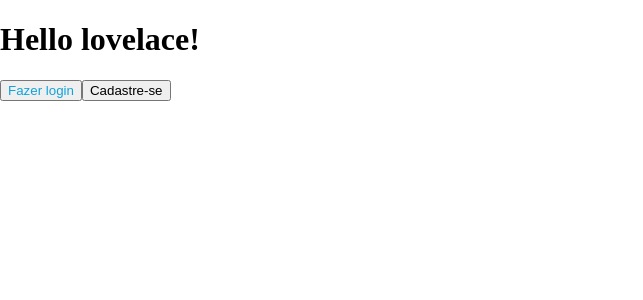
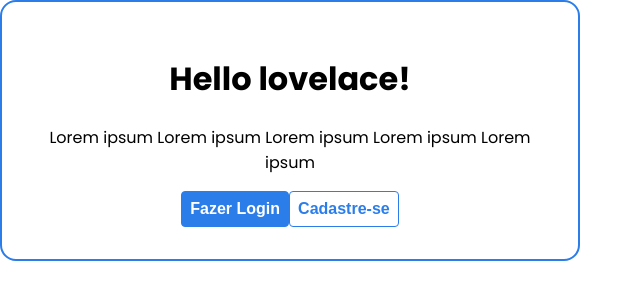
Before and after one commit to caioteixeiraa/tcc-front, a Next.js app in the folder lovelace/: page / in a window 1280 px wide. Shown: the top 300 px of the page, without its empty margins (0-643 px from the left). Built offline with nearby package versions, Linux system fonts and the light colour scheme.

Commit message:
Styling homepage

```diff
--- a/lovelace/assets/design-system/Button.js
+++ /dev/null
@@ -1,5 +0,0 @@
-import styled from 'styled-components'
-
-export const Button = styled.button`
-  color: ${({ theme }) => theme.colors.primary};
-`
--- /dev/null
+++ b/lovelace/assets/design-system/buttons.js
@@ -0,0 +1,29 @@
+import styled from 'styled-components'
+
+export const Button = styled.button`
+  font-weight: 600;
+  font-size: 16px;
+  border: ${({ theme }) => `1px solid ${theme.colors.primary.normal}`};
+  border-radius: 4px;
+  cursor: pointer;
+  padding: 8px 8px;
+`
+
+export const PrimaryButton = styled(Button)`
+  background-color: ${({ theme }) => theme.colors.primary.normal};
+  color: #FFFFFF;
+  transition: background-color 0.3s;
+  &:hover {
+    background-color: ${({ theme }) => theme.colors.primary.dark};
+  }
+  `
+
+export const SecondaryButton = styled(Button)`
+  background-color: ${({ theme }) => theme.colors.white};
+  color: ${({ theme }) => theme.colors.primary.normal};
+  transition: background-color 0.3s;
+  &:hover {
+    border: ${({ theme }) => `1px solid ${theme.colors.primary.dark}`};
+    color: ${({ theme }) => theme.colors.primary.dark};
+  }
+`
--- a/lovelace/assets/styles/globalStyles.js
+++ b/lovelace/assets/styles/globalStyles.js
@@ -4,11 +4,20 @@ export const GlobalStyle = createGlobalStyle`
   body {
     margin: 0;
     padding: 0;
+    font-family: 'Poppins', sans-serif;
   }
 `
 
 export const theme = {
   colors: {
-    primary: '#12a2da'
+    primary: {
+      normal: '#2B7DE9',
+      dark: '#0B5DC9'
+    },
+    grey: {
+      normal: '#EFEFEF',
+    },
+    black: '#1A1A1A',
+    white: '#FFFFFF'
   }
 }
--- /dev/null
+++ b/lovelace/components/WelcomeCard/index.js
@@ -0,0 +1,17 @@
+import React from 'react'
+import Link from 'next/link'
+import { PrimaryButton, SecondaryButton } from '../../assets/design-system/buttons'
+import { CardContainer, Title, Text } from './styles'
+
+export const WelcomeCard = () => {
+  return (
+    <CardContainer>
+      <Title>Hello lovelace!</Title>
+      <Text>Lorem ipsum Lorem ipsum Lorem ipsum Lorem ipsum Lorem ipsum</Text>
+      <Link href='/login'><PrimaryButton>Fazer Login</PrimaryButton></Link>
+      <Link href='/register'><SecondaryButton>Cadastre-se</SecondaryButton></Link>
+    </CardContainer>
+  )
+}
+
+export default WelcomeCard
--- /dev/null
+++ b/lovelace/components/WelcomeCard/styles.js
@@ -0,0 +1,15 @@
+import styled from 'styled-components'
+
+export const CardContainer = styled.div`
+  border: ${({ theme }) => `2px solid ${theme.colors.primary.normal}`};
+  border-radius: 16px;
+  padding: 32px;
+  text-align: center;
+  max-width: 40%;
+`
+
+export const Title = styled.h1`
+`
+
+export const Text = styled.p`
+`
--- a/lovelace/pages/index.js
+++ b/lovelace/pages/index.js
@@ -1,13 +1,9 @@
-import Head from 'next/head'
-import Link from 'next/link'
-import { Button } from '../assets/design-system/Button'
+import WelcomeCard from '../components/WelcomeCard'
 
 export default function Home() {
   return (
     <div>
-      <h1>Hello lovelace!</h1>
-      <Link href='/login'><Button>Fazer login</Button></Link>
-      <Link href='/register'><button>Cadastre-se</button></Link>
+      <WelcomeCard />
     </div>
   )
 }
```
